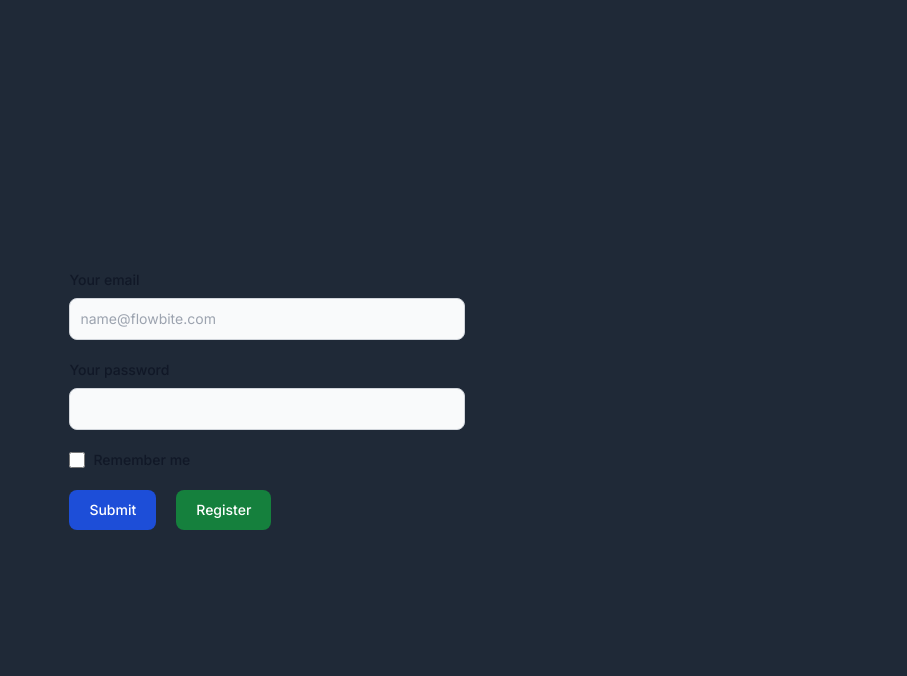
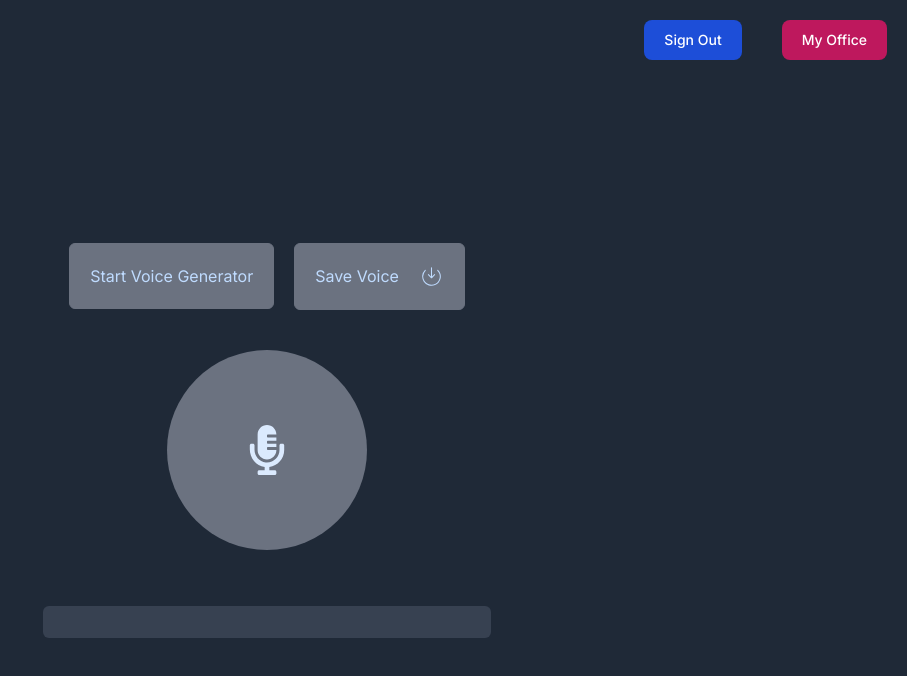
Before and after one commit to MishSoft/voice-recorder, a Next.js app: page / in a window 1280 px wide. Shown: the top 676 px of the page, without its empty margins (373-1280 px from the left). Built offline with nearby package versions, Linux system fonts and the light colour scheme.

Commit message:
Implemented start/stop button to control voice recording

```diff
--- a/app/components/Recording.tsx
+++ b/app/components/Recording.tsx
@@ -1,5 +1,6 @@
 import React from "react";
 import { FaMicrophoneAlt } from "react-icons/fa";
+import { CiSaveDown1 } from "react-icons/ci";
 
 interface VoiceProps {
   handleToggleVoice: () => void;
@@ -13,13 +14,31 @@ export default function Recording({
   transcript,
 }: VoiceProps) {
   return (
-    <div>
+    <div className="w-full h-screen  flex flex-col justify-between items-center">
+      <div className="w-full gap-5 p-5 flex items-center justify-end">
+        <button className="text-white bg-blue-700 mt-[10px] sm:mt-0 sm:ml-[20px] hover:bg-blue-800 focus:ring-4 focus:outline-none focus:ring-blue-300 font-medium rounded-lg text-sm w-[50%] sm:w-auto px-5 py-2.5 text-center dark:bg-blue-600 dark:hover:bg-blue-700 dark:focus:ring-blue-800">
+          Sign Out
+        </button>
+        <button className="text-white bg-pink-700 mt-[10px] sm:mt-0 sm:ml-[20px] hover:bg-pink-800 focus:ring-4 focus:outline-none focus:ring-pink-300 font-medium rounded-lg text-sm w-[50%] sm:w-auto px-5 py-2.5 text-center dark:bg-pink-500 dark:hover:bg-pink-700 dark:focus:ring-pink-800">
+          My Office
+        </button>
+      </div>
+      <div className=" w-full h-full flex flex-col gap-10 items-center justify-center">
+        <div className="flex items-center gap-5">
           <button
             onClick={handleToggleVoice}
             className="bg-gray-500 hover:bg-gray-800 border border-gray-500 transition-all duration-200 p-5 rounded-md text-blue-200"
           >
             {activeVoice ? "Stop" : "Start"} Voice Generator
           </button>
+          <button
+            // onClick={handleToggleVoice}
+            className="bg-gray-500 flex items-center gap-5 hover:bg-gray-800 border border-gray-500 transition-all duration-200 p-5 rounded-md text-blue-200"
+          >
+            Save Voice
+            <CiSaveDown1 size={25} />
+          </button>
+        </div>
         <div
           className={`w-[200px] h-[200px] flex items-center justify-center rounded-[100%] bg-gray-500 ${
             activeVoice ? "animate-pulse" : ""
@@ -31,5 +50,6 @@ export default function Recording({
           {transcript}
         </div>
       </div>
+    </div>
   );
 }
--- /dev/null
+++ b/app/components/user/Page.tsx
@@ -0,0 +1,10 @@
+import React from 'react'
+import Recording from '../Recording'
+
+export default function Page() {
+  return (
+    <div>
+        <Recording/>
+    </div>
+  )
+}
--- a/app/page.tsx
+++ b/app/page.tsx
@@ -13,7 +13,7 @@ export default function Home() {
   const [activeVoice, setActiveVoice] = useState<boolean>(false);
   const { transcript, resetTranscript } = useSpeechRecognition();
   const [isClient, setIsClient] = useState(false);
-  const [isUserValid, setIsUserValid] = useState<boolean>(false);
+  const [isUserValid, setIsUserValid] = useState<boolean>(true);
 
   useEffect(() => {
     setIsClient(true);
@@ -43,7 +43,7 @@ export default function Home() {
   }
 
   return (
-    <main className="flex min-h-screen bg-gray-800 flex-col items-center justify-around p-24">
+    <main className="flex h-screen min-h-screen bg-gray-800 flex-col items-center justify-around">
       {isUserValid ? (
         <Recording
           handleToggleVoice={handleToggleVoice}
```
Lines whose indentation alone changed are shown as unchanged.
